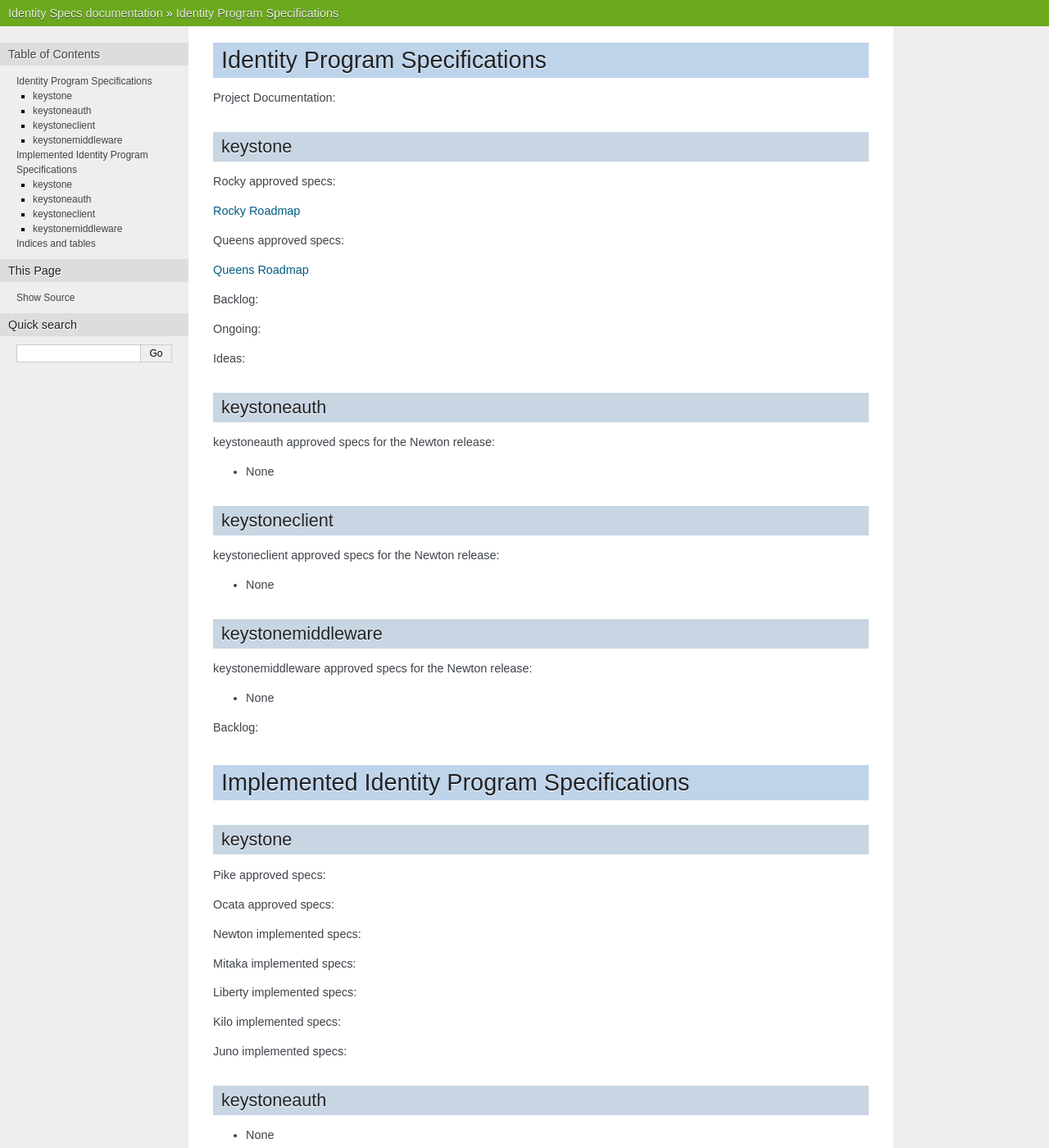
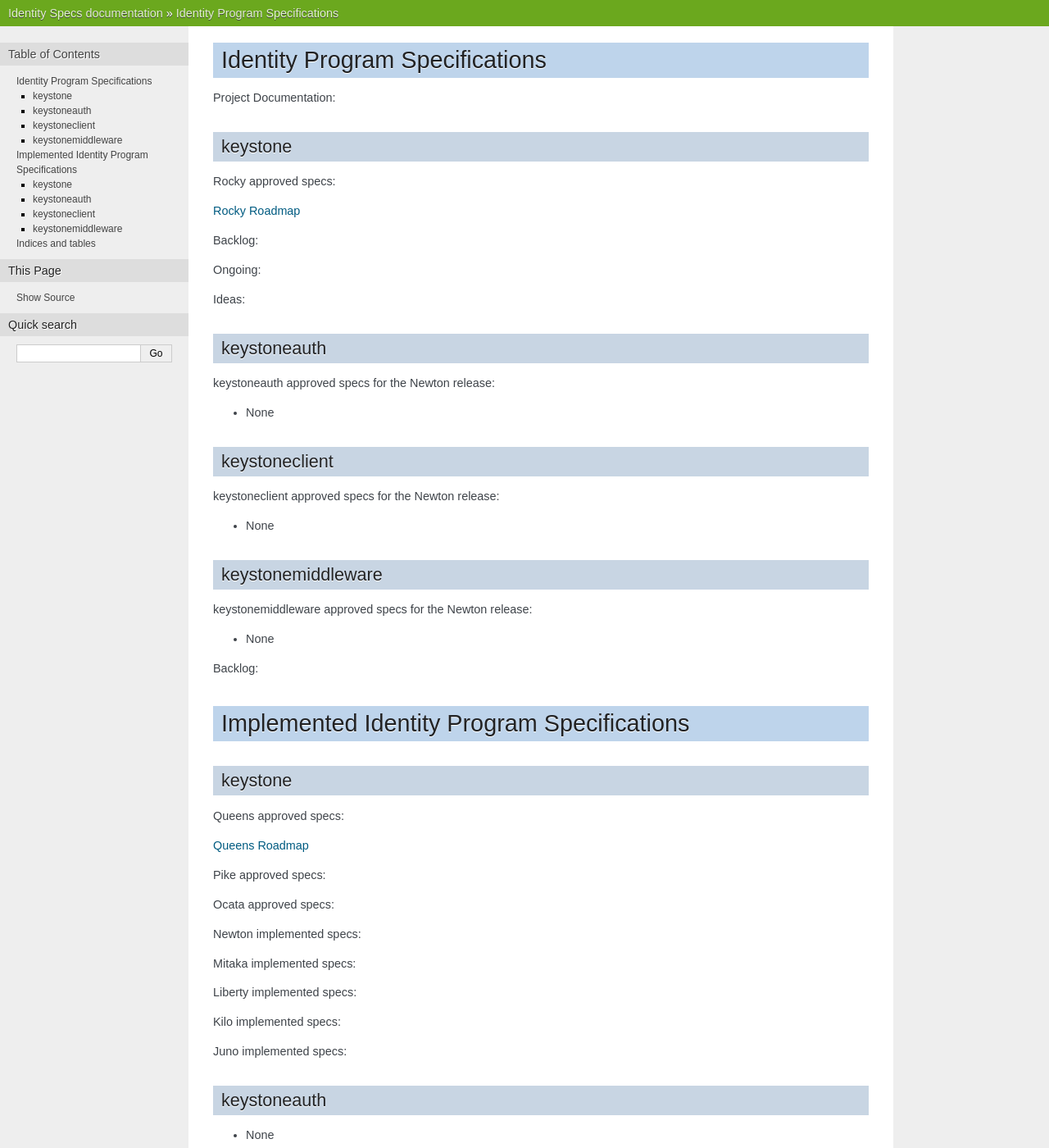
Before and after one commit to openstack/keystone-specs, a Sphinx documentation site: the page built from doc/source/index.rst, in a window 1280 px wide and 1400 px high. Shown: the whole window at 82% size. Built offline with Sphinx 7.4.7, drawn with Linux system fonts in a browser that asks for light colours; pages that are not in the unit, such as notebooks, are missing from menus; the version number could not be read and is left out; part of the change alters nothing that is shown.

```diff
--- a/doc/source/index.rst
+++ b/doc/source/index.rst
@@ -23,18 +23,6 @@ Rocky approved specs:
    :maxdepth: 1
 
    specs/keystone/rocky/*
-
-
-Queens approved specs:
-
-`Queens Roadmap <https://trello.com/b/5F0h9Hoe/keystone-queens-roadmap>`_
-
-.. toctree::
-   :glob:
-   :maxdepth: 1
-
-   specs/keystone/queens/*
-
 
 Backlog:
 
@@ -119,6 +107,16 @@ Implemented Identity Program Specifications
 
 keystone
 ========
+
+Queens approved specs:
+
+`Queens Roadmap <https://trello.com/b/5F0h9Hoe/keystone-queens-roadmap>`_
+
+.. toctree::
+   :glob:
+   :maxdepth: 1
+
+   specs/keystone/queens/*
 
 Pike approved specs:
 
```
